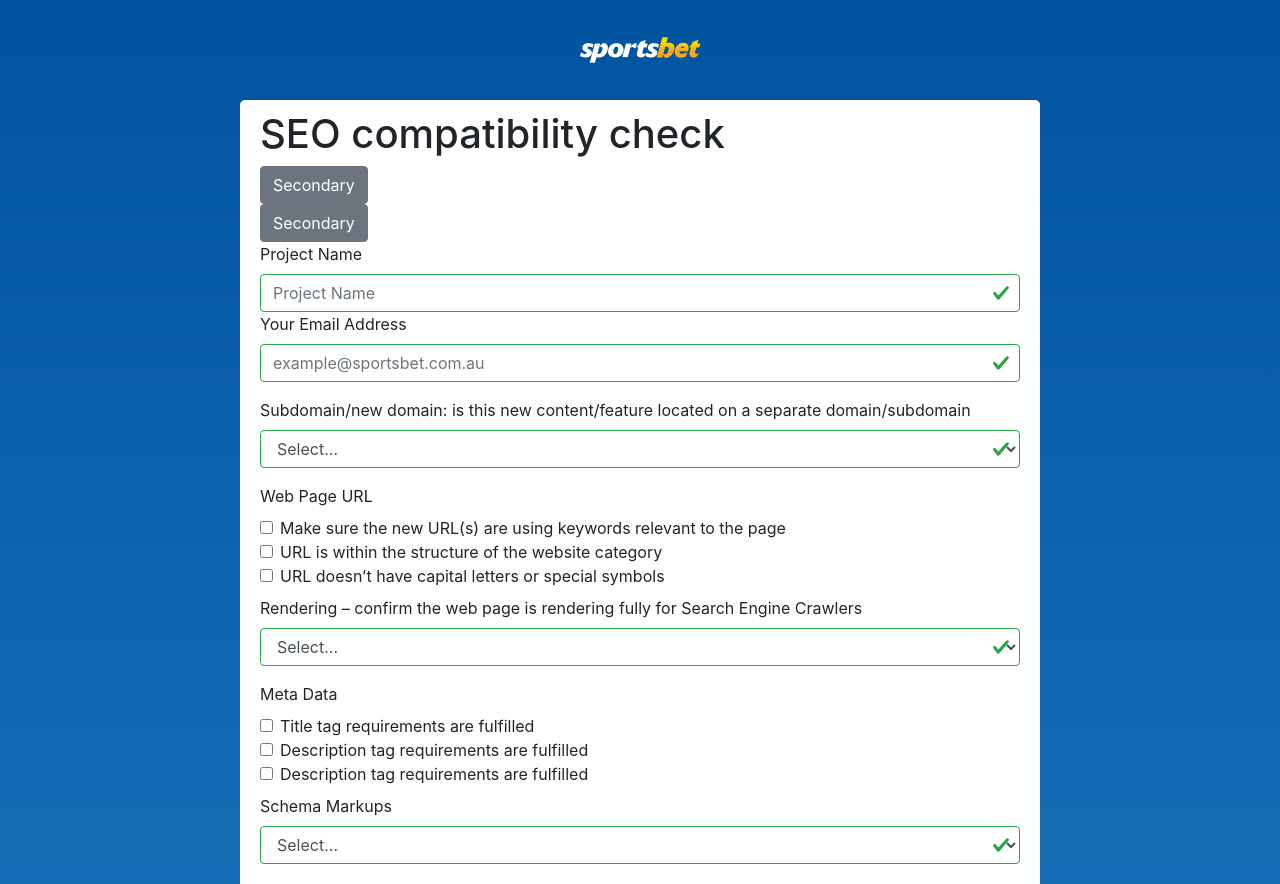
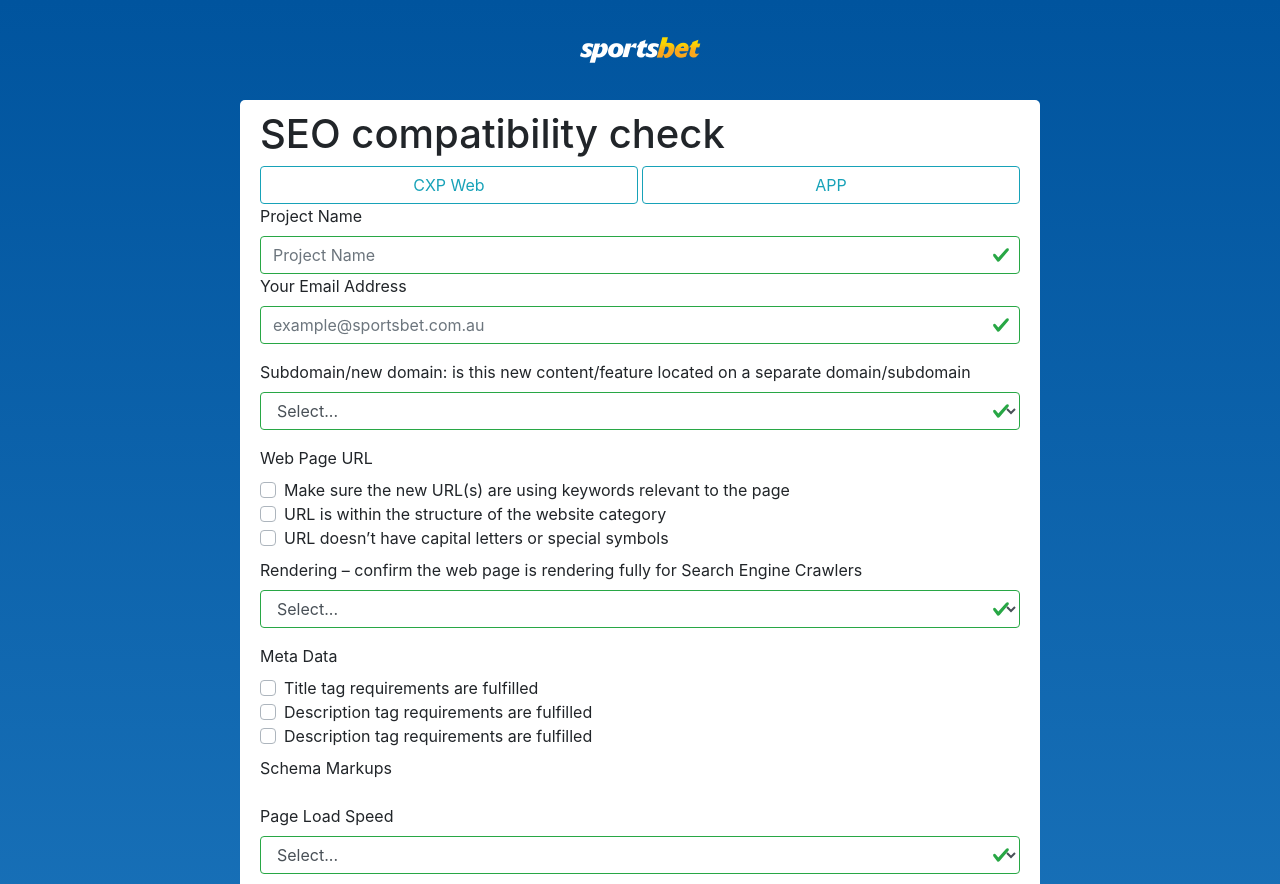
Before and after one commit to ventosae/ba-checklist, a React (Create React App) app in the folder ba-checklist/: page / in a window 1280 px wide. Shown: the top 884 px of the page. Built offline with nearby package versions, Linux system fonts and the light colour scheme.

Commit message:
validation for form finished - only error messages left

```diff
--- a/ba-checklist/src/App.css
+++ b/ba-checklist/src/App.css
@@ -56,6 +56,15 @@
   padding: 10px 20px;
 }
 
+.form-main__wrapper--button {
+  display: flex;
+}
+
+.form-main__wrapper--button button {
+  flex: 1;
+  flex-grow: 1;
+}
+
 .form-main__header-container {
   align-items: center;
   display: flex;
--- a/ba-checklist/src/App.js
+++ b/ba-checklist/src/App.js
@@ -29,19 +29,22 @@
                 {" "}
                 SEO compatibility check{" "}
               </h1>
-              <button
-                type="button"
-                className="btn btn-secondary mr-1 form-main__button"
-              >
-                Secondary
-              </button>
+              <div className="form-main__wrapper--button">
+                <button
+                  type="button"
+                  className="btn btn btn-outline-info mr-1 form-main__button"
+                >
+                  CXP Web
+                </button>
+
+                <button
+                  type="button"
+                  className="btn btn btn-outline-info form-main__button"
+                >
+                  APP
+                </button>
+              </div>
             </div>
-            <button
-              type="button"
-              className="btn btn-secondary form-main__button"
-            >
-              Secondary
-            </button>
 
             <Form />
           </div>
--- a/ba-checklist/src/componenets/form.js
+++ b/ba-checklist/src/componenets/form.js
@@ -23,7 +23,7 @@
     projectName: "",
     email: "",
     domain: "",
-    urlKeyword: "",
+    urlKeyword: false,
     urlStrucutre: "",
     urlCapital: "",
     rendering: "",
@@ -39,6 +39,12 @@
     isRenderingValid: true,
     isPageSpeedValid: true,
     isSchemaValid: true,
+    // isUrlKeywordValid: true,
+    // isUrlStrucutreValid: true,
+    // isUrlCapitalValid: true,
+    // isTitleValid: true,
+    // isDescriptionValid: true,
+    // isH1Valid: true,
     formErrors: {
       projectName: "You sucks",
       email: "Your email sucks, sorry ",
@@ -139,20 +145,65 @@
         }
       }
 
-      if (key === "rendering") {
-        const validationStatus = this.lenghValid(fields[key]);
-        if (!validationStatus) {
-          this.setState({ isRenderingValid: validationStatus });
-          valid = false;
-        } else {
-          this.setState({ isRenderingValid: validationStatus });
-        }
-      }
+      // if (key === "urlKeyword") {
+      //   const validationStatus = this.lenghValid(fields[key]);
+      //   if (!validationStatus) {
+      //     this.setState({ isUrlKeywordValid: validationStatus });
+      //     valid = false;
+      //   } else {
+      //     this.setState({ isUrlKeywordValid: validationStatus });
+      //   }
+      // }
 
-      // if( key === 'name') {
-      //   // the lenghthh should be more than five
+      // if (key === "urlStrucutre") {
+      //   const validationStatus = this.lenghValid(fields[key]);
+      //   if (!validationStatus) {
+      //     this.setState({ isUrlStrucutreValid: validationStatus });
+      //     valid = false;
+      //   } else {
+      //     this.setState({ isUrlStrucutreValid: validationStatus });
+      //   }
       // }
-      // console.log(`value for the key ${key} is `, fields[key]);
+
+      // if (key === "urlCapital") {
+      //   const validationStatus = this.lenghValid(fields[key]);
+      //   if (!validationStatus) {
+      //     this.setState({ isUrlCapitalValid: validationStatus });
+      //     valid = false;
+      //   } else {
+      //     this.setState({ isUrlCapitalValid: validationStatus });
+      //   }
+      // }
+
+      // if (key === "title") {
+      //   const validationStatus = this.lenghValid(fields[key]);
+      //   if (!validationStatus) {
+      //     this.setState({ isTitleValid: validationStatus });
+      //     valid = false;
+      //   } else {
+      //     this.setState({ isTitleValid: validationStatus });
+      //   }
+      // }
+
+      // if (key === "description") {
+      //   const validationStatus = this.lenghValid(fields[key]);
+      //   if (!validationStatus) {
+      //     this.setState({ isDescriptionValid: validationStatus });
+      //     valid = false;
+      //   } else {
+      //     this.setState({ isDescriptionValid: validationStatus });
+      //   }
+      // }
+
+      // if (key === "h1") {
+      //   const validationStatus = this.lenghValid(fields[key]);
+      //   if (!validationStatus) {
+      //     this.setState({ isH1Valid: validationStatus });
+      //     valid = false;
+      //   } else {
+      //     this.setState({ isH1Valid: validationStatus });
+      //   }
+      // }
     }
 
     return valid;
@@ -160,7 +211,7 @@
 
   handleInputChange = event => {
     const target = event.target;
-    const value = target.type === "checkbox" ? target.checked : target.value;
+    const value = target.type === "checkbox" ? target.value : target.value;
     const name = target.name;
     console.log(`HandleInputChange is Running for ${name}`);
 
@@ -181,7 +232,7 @@
 
   render() {
     return (
-      <form className="form-b" onSubmit={this.handleSubmit}>
+      <form className="form-b was-invalidated" onSubmit={this.handleSubmit}>
         <div className="form-group form-b__group">
           <label className="form-b__lable" for="project-input">
             Project Name
@@ -238,25 +289,25 @@
 
         <div className="form-b__check-main">
           <label className="form-b__lable">Web Page URL</label>
-          <div className="form-check form-b__check">
+          <div className=" form-check form-b__check custom-control custom-checkbox">
             <input
-              className="form-check-input"
+              className="form-check-input custom-control-input"
               type="checkbox"
-              value={this.state.urlKeyword}
+              value="test"
               id="check1"
               onChange={this.handleInputChange}
               name="urlKeyword"
             />
             <label
-              className="form-check-label form-b__check-lable "
+              className="form-check-label form-b__check-lable custom-control-label "
               for="check1"
             >
               Make sure the new URL(s) are using keywords relevant to the page
             </label>
           </div>
-          <div className="form-check form-b__check">
+          <div className=" form-check form-b__check custom-control custom-checkbox">
             <input
-              className="form-check-input"
+              className="form-check-input custom-control-input"
               type="checkbox"
               id="check2"
               onChange={this.handleInputChange}
@@ -264,15 +315,15 @@
               value={this.state.urlCapital}
             />
             <label
-              className="form-check-label form-b__check-lable"
+              className="form-check-label form-b__check-lable custom-control-label"
               for="check2"
             >
               URL is within the structure of the website category
             </label>
           </div>
-          <div className="form-check form-b__check">
+          <div className=" form-check form-b__check custom-control custom-checkbox">
             <input
-              className="form-check-input"
+              className="form-check-input custom-control-input"
               type="checkbox"
               id="check3"
               onChange={this.handleInputChange}
@@ -280,7 +331,7 @@
               value={this.state.urlStrucutre}
             />
             <label
-              className="form-check-label form-b__check-lable"
+              className="form-check-label form-b__check-lable custom-control-label"
               for="check3"
             >
               URL doesn’t have capital letters or special symbols
@@ -317,22 +368,25 @@
 
         <div className="form-b__check-main">
           <label className="form-b__lable">Meta Data</label>
-          <div className="form-check form-b__check">
+          <div className=" form-check form-b__check custom-control custom-checkbox">
             <input
-              className="form-check-input"
+              className="form-check-input custom-control-input"
               type="checkbox"
               value={this.state.title}
               id="title"
               onChange={this.handleInputChange}
               name="title"
             />
-            <label className="form-check-label form-b__check-lable" for="title">
+            <label
+              className="form-check-label form-b__check-lable custom-control-label"
+              for="title"
+            >
               Title tag requirements are fulfilled
             </label>
           </div>
-          <div className="form-check form-b__check">
+          <div className=" form-check form-b__check custom-control custom-checkbox">
             <input
-              className="form-check-input"
+              className="form-check-input custom-control-input"
               type="checkbox"
               id="description"
               onChange={this.handleInputChange}
@@ -340,22 +394,25 @@
               value={this.state.description}
             />
             <label
-              className="form-check-label form-b__check-lable"
+              className="form-check-label form-b__check-lable custom-control-label"
               for="description"
             >
               Description tag requirements are fulfilled
             </label>
           </div>
-          <div className="form-check form-b__check">
+          <div className=" form-check form-b__check custom-control custom-checkbox">
             <input
-              className="form-check-input"
+              className="form-check-input custom-control-input"
               type="checkbox"
               id="h1"
               onChange={this.handleInputChange}
               name="h1"
               value={this.state.h1}
             />
-            <label className="form-check-label form-b__check-lable" for="h1">
+            <label
+              className="form-check-label form-b__check-lable custom-control-label"
+              for="h1"
+            >
               Description tag requirements are fulfilled
             </label>
           </div>
@@ -366,10 +423,7 @@
             Schema Markups
           </label>
           <select
-            className={`form-control form-b__select ${
-              this.state.isEmailValid ? "is-valid" : "is-invalid"
-            }`}
-            id="schema"
+            className="form-check-input custom-control-input"
             // value={this.state.schema}
             onChange={this.handleInputChange}
             name="schema"
```
